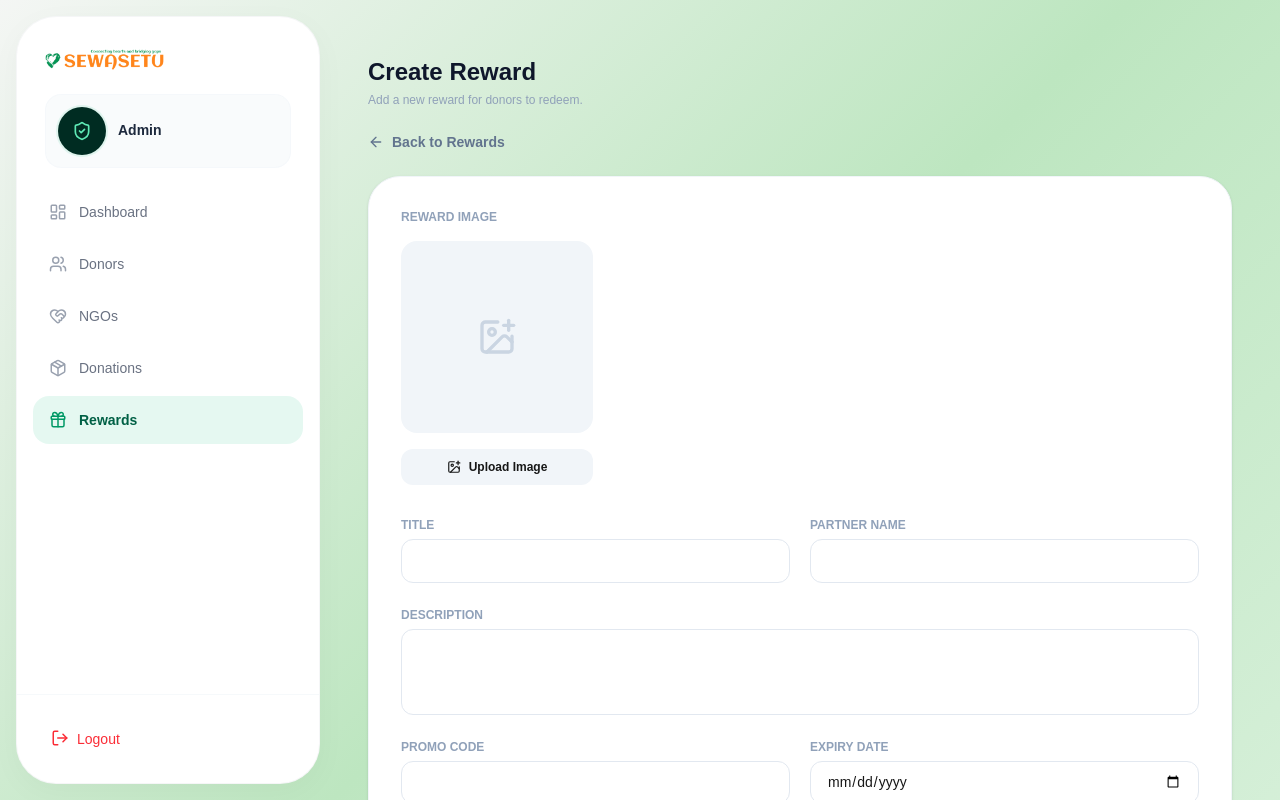
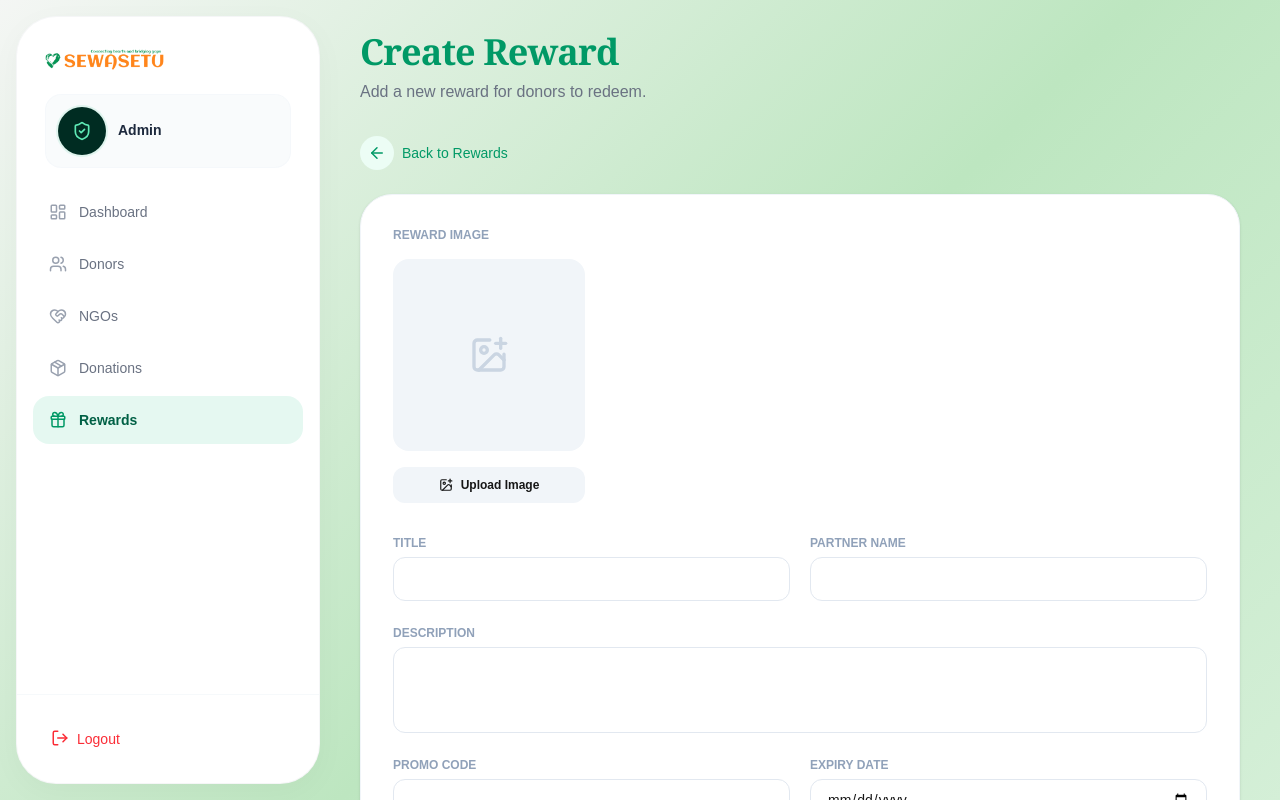
Before and after one commit to indradev03/SewaSetu-Web-api, a Next.js app in the folder frontend/: page /admin/rewards/create in a window 1280 px wide. Shown: the top 800 px of the page. Built offline with nearby package versions, Linux system fonts and the light colour scheme; no server answers.

Commit message:
style: enhance UI for reward forms and history pages with improved layout and typography

```diff
--- a/frontend/app/(_dashboard)/admin/components/rewards/RewardForm.tsx
+++ b/frontend/app/(_dashboard)/admin/components/rewards/RewardForm.tsx
@@ -99,13 +99,17 @@ export default function RewardForm({ mode, reward }: RewardFormProps) {
 
   return (
     <div className="max-w-8xl space-y-6">
-      <button
-        onClick={() => router.back()}
-        className="inline-flex items-center gap-2 text-sm font-semibold text-slate-500 hover:text-emerald-500 transition-colors"
-      >
-        <ArrowLeft size={16} />
-        Back to Rewards
-      </button>
+      <div className="mb-6 mt-8">
+        <button
+          onClick={() => router.back()}
+          className="group flex items-center gap-2 text-emerald-600 hover:text-emerald-700 transition-colors font-medium text-sm"
+        >
+          <div className="p-2 bg-emerald-50 rounded-full group-hover:bg-emerald-100 transition-colors">
+            <ArrowLeft size={18} />
+          </div>
+          Back to Rewards
+        </button>
+      </div>
 
       <form
         onSubmit={handleSubmit}
--- a/frontend/app/(_dashboard)/admin/rewards/[id]/page.tsx
+++ b/frontend/app/(_dashboard)/admin/rewards/[id]/page.tsx
@@ -28,7 +28,7 @@ export default function EditRewardPage() {
   }, [params.id]);
 
   return (
-    <div className="w-full max-w-7xl mx-auto px-2 md:px-6 py-8 space-y-6">
+    <div className="w-full max-w-8xl mx-auto px-4 py-8">
       <ToastContainer />
 
       <div>
--- a/frontend/app/(_dashboard)/admin/rewards/create/page.tsx
+++ b/frontend/app/(_dashboard)/admin/rewards/create/page.tsx
@@ -7,12 +7,14 @@ import RewardForm from "../../components/rewards/RewardForm";
 
 export default function CreateRewardPage() {
   return (
-    <div className="w-full max-w-7xl mx-auto px-2 md:px-6 py-8 space-y-6">
+    <div className="w-full max-w-8xl mx-auto px-4 py-8">
       <ToastContainer />
 
       <div>
-        <h1 className="text-2xl font-bold text-slate-900">Create Reward</h1>
-        <p className="text-xs text-slate-400 mt-1">
+        <h1 className="text-4xl font-semibold tracking-tight text-emerald-600 font-serif">
+          Create Reward
+        </h1>
+        <p className="text-gray-500 mt-2">
           Add a new reward for donors to redeem.
         </p>
       </div>
--- a/frontend/app/(_dashboard)/admin/rewards/page.tsx
+++ b/frontend/app/(_dashboard)/admin/rewards/page.tsx
@@ -33,11 +33,7 @@ export default function AdminRewardsPage() {
   const [viewReward, setViewReward] = useState<Reward | null>(null);
 
   const fetchRewards = useCallback(
-    async (
-      pageNum: number,
-      searchTerm: string,
-      filterValue: string,
-    ) => {
+    async (pageNum: number, searchTerm: string, filterValue: string) => {
       setLoading(true);
       try {
         const params: any = {
@@ -105,7 +101,7 @@ export default function AdminRewardsPage() {
   };
 
   return (
-    <div className="w-full max-w-8xl mx-auto px-4 py-8">
+    <div className=" w-full space-y-6 py-8 px-2 md:px-6 max-w-8xl mx-auto">
       <ToastContainer
         position="top-right"
         autoClose={3000}
@@ -119,10 +115,10 @@ export default function AdminRewardsPage() {
 
       <div className="flex flex-col md:flex-row md:items-center justify-between mb-8 gap-4">
         <div>
-          <h1 className="text-3xl font-extrabold text-slate-900 tracking-tight">
+          <h1 className="text-4xl font-semibold tracking-tight text-emerald-600 font-serif">
             Rewards
           </h1>
-          <p className="text-sm text-slate-500 mt-1">
+          <p className="text-gray-500 mt-2">
             Manage and configure your reward system.
           </p>
         </div>
--- a/frontend/app/(_dashboard)/donor/history/page.tsx
+++ b/frontend/app/(_dashboard)/donor/history/page.tsx
@@ -111,7 +111,7 @@ export default function DonationHistory() {
   return (
     <div className="w-full max-w-8xl mx-auto px-4 py-8">
       <ToastContainer position="top-right" />
-      <div className="max-w-7xl mx-auto">
+      <div className="max-w-8xl mx-auto">
         <div className="flex flex-col md:flex-row md:items-center justify-between mb-10 gap-6">
           <div>
             <h1 className="text-4xl font-semibold tracking-tight text-emerald-600 font-serif">
```
